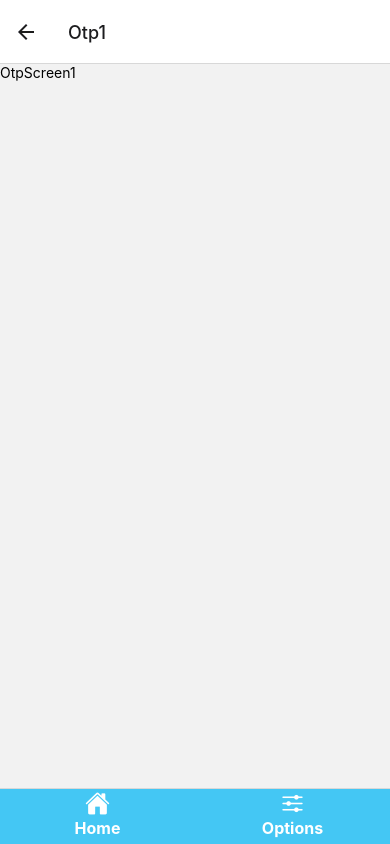
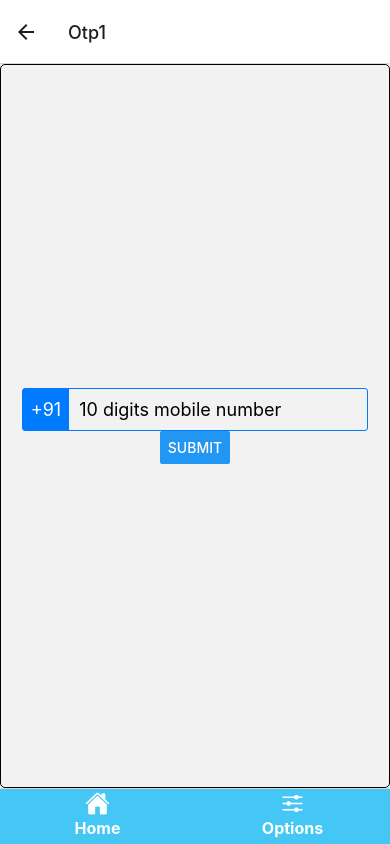
Before and after one commit to arpan-semwal/Near-Me-Dukan, a React Native app in the folder frontend/: screen /Otp1 in a window 390 px wide. Built offline with nearby package versions, Linux system fonts and the light colour scheme.

Commit message:
OtpScreen1

```diff
--- a/frontend/App.js
+++ b/frontend/App.js
@@ -8,7 +8,7 @@ import AnotherScreen from './App/Screens/AnotherScreen/AnotherScreen';
 import React from 'react';
 import OptionScreen from "./App/Screens/OptionScreen/OptiionScreen.jsx"
 import OtpScreen1 from './App/Screens/OtpScreen/OtpScreen1.jsx';
-
+import OtpScreen2 from "./App/Screens/OtpScreen/OtpScreen2.jsx"
 const Stack = createNativeStackNavigator();
 const Tab = createBottomTabNavigator();
 
@@ -20,6 +20,7 @@ function StackNavigator() {
       <Stack.Screen name="More" component={MoreScreen} options={{ title: 'More' }} />
       <Stack.Screen name="Another" component={AnotherScreen} options={{ title: 'Another' }} />
       <Stack.Screen name="Otp1" component={OtpScreen1} options={{ title: 'Otp1' }} />
+      <Stack.Screen name="Otp2" component={OtpScreen2} options={{ title: 'Otp2' }} />
     </Stack.Navigator>
   );
 }
--- a/frontend/App/Screens/OtpScreen/OtpScreen1.jsx
+++ b/frontend/App/Screens/OtpScreen/OtpScreen1.jsx
@@ -1,10 +1,68 @@
-import { View, Text } from 'react-native'
-import React from 'react'
+import { View, Text, TextInput , StyleSheet , Button } from 'react-native'
+import React , {useState} from 'react';
+import { useNavigation } from '@react-navigation/native';
 
 export default function OtpScreen1() {
+
+	const [phoneNumber, setPhoneNumber] = useState('');
+	const navigation = useNavigation();
+
+	const handleSubmitPhoneNumber = () => {
+		// Validate phone number format and navigate to OTP screen
+		if (phoneNumber.length === 10) { // Assuming Indian phone numbers with 10 digits
+		  navigation.navigate('Otp2', { phoneNumber });
+		} else {
+		  alert('Please enter a valid phone number.');
+		}
+	  };
   return (
-	<View>
-	  <Text>OtpScreen1</Text>
-	</View>
+	<View style={styles.container}>
+		<View style={styles.blueBox}>
+			<Text style={styles.countryCode}>+91</Text>
+			<TextInput
+				style={styles.input}
+				placeholder="10 digits mobile number"
+				keyboardType="phone-pad"
+				onChangeText={(text) => setPhoneNumber(text)}
+			/>
+		</View>
+      <Button
+        title="Submit"
+		onPress={handleSubmitPhoneNumber}
+      />
+    </View>
   )
 }
+const styles = StyleSheet.create({
+	container: {
+	  flex: 1,
+	  justifyContent: 'center',
+	  alignItems: 'center',
+	  padding: 20,
+	  borderWidth: 1, // Add border width
+	  borderRadius: 5,
+	},
+	blueBox: {
+	  flexDirection: 'row',
+	  alignItems: 'center',
+	  borderRadius: 3,
+	  borderWidth: 1, // Set border width to match the container
+	  borderColor: '#007bff', // Set border color to blue
+
+	},
+	countryCode: {
+	  backgroundColor: '#007bff',
+	  color: '#fff',
+	  fontSize: 18,
+	  marginRight: 10,
+
+	  paddingHorizontal: 8,
+	  paddingVertical:10,
+	},
+	input: {
+	  flex: 1,
+	  height: 39,
+	  color: '#000',
+	  fontSize: 18,
+	},
+  });
```
